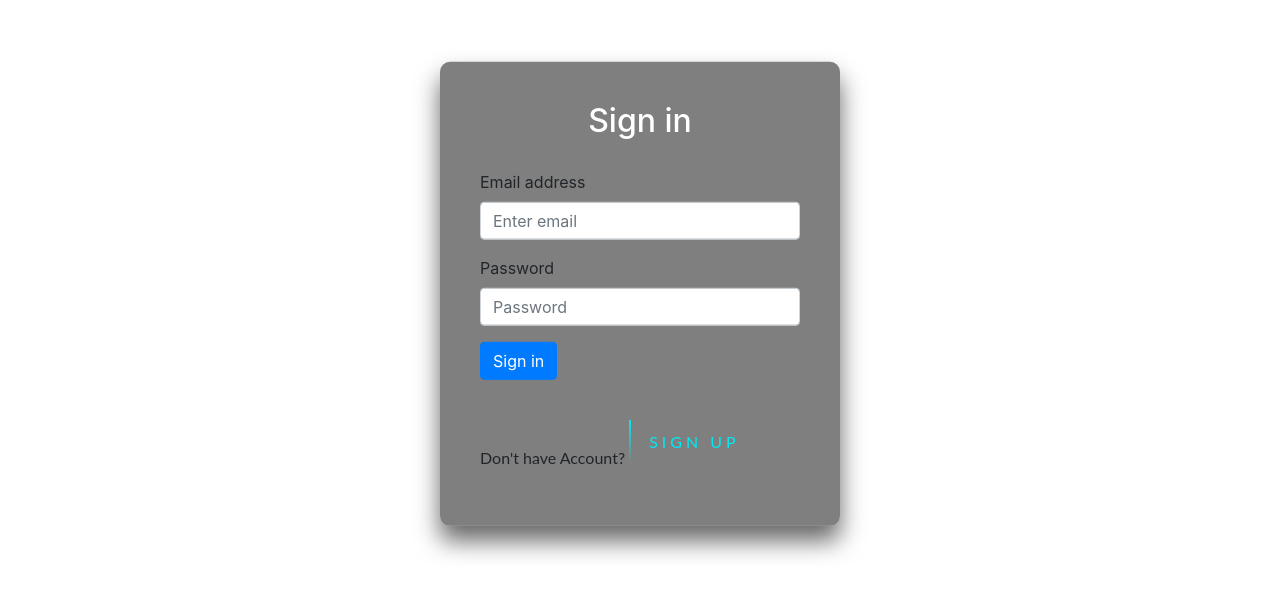
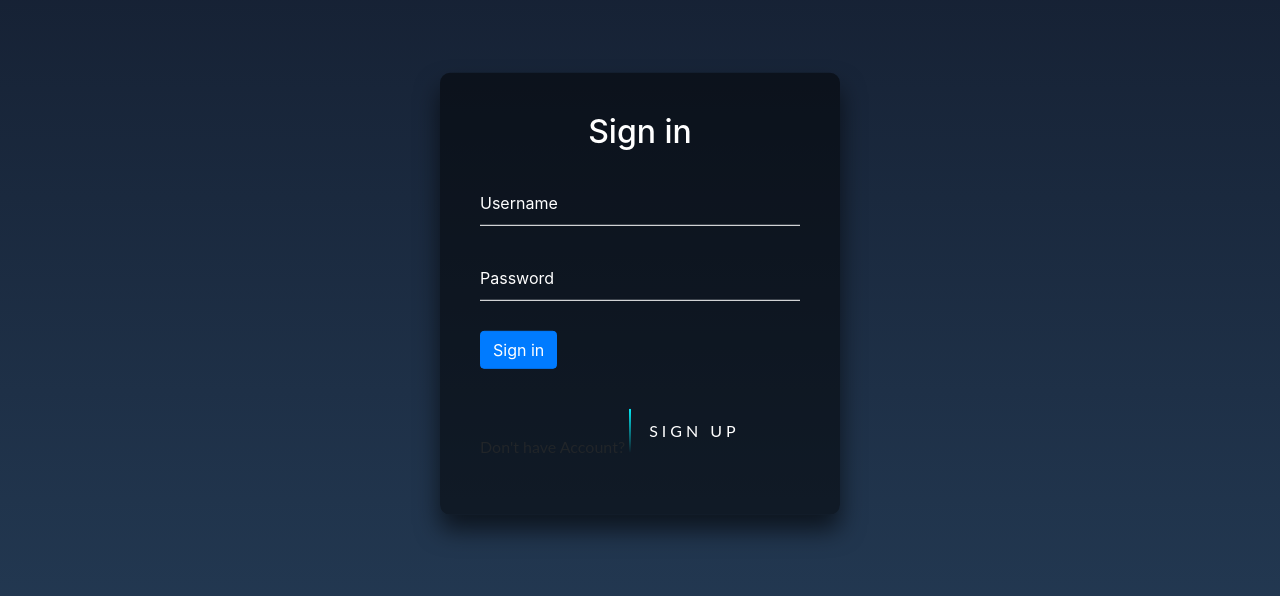
Before and after one commit to harunme3/angular-bootstrap-include-j7pyfr, an Angular app: page / in a window 1280 px wide. Shown: the part 106-702 px from the top of the page. Built offline with nearby package versions, Linux system fonts and the light colour scheme.

Commit message:
3 files modified

```diff
--- a/src/app/app.component.css
+++ b/src/app/app.component.css
@@ -2,10 +2,6 @@ p {
   font-family: Lato;
 }
 
-input.ng-invalid.ng-touched {
-  border: 1px solid red;
-  box-shadow: 0 0 13px inset rgb(255, 0, 0, 0.09);
-}
 
 .login-box {
   position: absolute;
@@ -14,9 +10,9 @@ input.ng-invalid.ng-touched {
   width: 400px;
   padding: 40px;
   transform: translate(-50%, -50%);
-  background: rgba(0, 0, 0, 0.5);
+  background: rgba(0,0,0,.5);
   box-sizing: border-box;
-  box-shadow: 0 15px 25px rgba(0, 0, 0, 0.6);
+  box-shadow: 0 15px 25px rgba(0,0,0,.6);
   border-radius: 10px;
 }
 
@@ -27,26 +23,62 @@ input.ng-invalid.ng-touched {
   text-align: center;
 }
 
+.login-box .user-box {
+  position: relative;
+}
+
+.login-box .user-box input {
+  width: 100%;
+  padding: 10px 0;
+  font-size: 16px;
+  color: #fff;
+  margin-bottom: 30px;
+  border: none;
+  border-bottom: 1px solid #fff;
+  outline: none;
+  background: transparent;
+}
+.login-box .user-box label {
+  position: absolute;
+  top:0;
+  left: 0;
+  padding: 10px 0;
+  font-size: 16px;
+  color: #fff;
+  pointer-events: none;
+  transition: .5s;
+}
+
+.login-box .user-box input:focus ~ label,
+.login-box .user-box input:valid ~ label {
+  top: -20px;
+  left: 0;
+  color: #03e9f4;
+  font-size: 12px;
+}
+
 .login-box form a {
   position: relative;
   display: inline-block;
   padding: 10px 20px;
-  color: #03e9f4;
+  color: #fff;
   font-size: 16px;
   text-decoration: none;
   text-transform: uppercase;
   overflow: hidden;
-  transition: 0.5s;
+  transition: .5s;
   margin-top: 40px;
-  letter-spacing: 4px;
+  letter-spacing: 4px
 }
 
 .login-box a:hover {
   background: #03e9f4;
   color: #fff;
   border-radius: 5px;
-  box-shadow: 0 0 5px #03e9f4, 0 0 25px #03e9f4, 0 0 50px #03e9f4,
-    0 0 100px #03e9f4;
+  box-shadow: 0 0 5px #03e9f4,
+              0 0 25px #03e9f4,
+              0 0 50px #03e9f4,
+              0 0 100px #03e9f4;
 }
 
 .login-box a span {
@@ -67,8 +99,7 @@ input.ng-invalid.ng-touched {
   0% {
     left: -100%;
   }
-  50%,
-  100% {
+  50%,100% {
     left: 100%;
   }
 }
@@ -80,15 +111,14 @@ input.ng-invalid.ng-touched {
   height: 100%;
   background: linear-gradient(180deg, transparent, #03e9f4);
   animation: btn-anim2 1s linear infinite;
-  animation-delay: 0.25s;
+  animation-delay: .25s
 }
 
 @keyframes btn-anim2 {
   0% {
     top: -100%;
   }
-  50%,
-  100% {
+  50%,100% {
     top: 100%;
   }
 }
@@ -100,15 +130,14 @@ input.ng-invalid.ng-touched {
   height: 2px;
   background: linear-gradient(270deg, transparent, #03e9f4);
   animation: btn-anim3 1s linear infinite;
-  animation-delay: 0.5s;
+  animation-delay: .5s
 }
 
 @keyframes btn-anim3 {
   0% {
     right: -100%;
   }
-  50%,
-  100% {
+  50%,100% {
     right: 100%;
   }
 }
@@ -120,15 +149,14 @@ input.ng-invalid.ng-touched {
   height: 100%;
   background: linear-gradient(360deg, transparent, #03e9f4);
   animation: btn-anim4 1s linear infinite;
-  animation-delay: 0.75s;
+  animation-delay: .75s
 }
 
 @keyframes btn-anim4 {
   0% {
     bottom: -100%;
   }
-  50%,
-  100% {
+  50%,100% {
     bottom: 100%;
   }
 }
--- a/src/app/app.component.html
+++ b/src/app/app.component.html
@@ -1,17 +1,15 @@
 <div *ngIf="error" class="alert alert-danger m-3" role="alert">
 	<strong>An error occured</strong>{{error}}
 </div>
+
+
 <div class="login-box">
-  <h2>	{{ loginmode ?"Sign in":"Sign up"}}</h2>
-<form    [formGroup]="Form" (ngSubmit)="onSubmit()">
-	<div class="form-group">
-		<label for="exampleInputEmail1">Email address</label>
-		<input
-      type="email"
-      class="form-control"
-      formControlName="email"
-      placeholder="Enter email"
-    />
+	<h2> {{ loginmode ?"Sign in":"Sign up"}}</h2>
+
+	<form [formGroup]="Form" (ngSubmit)="onSubmit()">
+		<div class="user-box">
+			<input formControlName="email" type="email" name="" required="">
+			<label>Username</label>
 			<small
       *ngIf="!Form.get('email').valid && Form.get('email').touched"
       class="Form-text text-danger "
@@ -19,21 +17,15 @@
     >
       Please Enter email</small>
 		</div>
-	<div class="form-group">
-		<label for="exampleInputPassword1">Password</label>
-		<input
-      type="password"
-      class="form-control"
-      formControlName="password"
-      placeholder="Password"
-    />
+		<div class="user-box">
+			<input  formControlName="password" type="password" name="" required="">
+			<label>Password</label>
 			<small
       *ngIf="!Form.get('email').valid && Form.get('email').touched"
       class="Form-text text-danger "
     >
       Please Enter password</small>
 		</div>
-
 		<div>
 			<button type="submit" class="btn btn-primary">
       {{loginmode?"Sign in":"Sign up"}}
@@ -48,9 +40,11 @@
 					<span></span>
 					<span></span>
 					<span></span>
+
 					{{loginmode?"Sign up":"Sign in"}}</a>
 			</p>
 
 		</div>
+	</form>
 
-</form>
+</div>
--- a/src/styles.css
+++ b/src/styles.css
@@ -1,2 +1,12 @@
 /* Add application styles & imports to this file! */
 @import '~bootstrap/dist/css/bootstrap.min.css';
+
+html {
+  height: 100%;
+}
+body {
+  margin:0;
+  padding:0;
+  background: linear-gradient(#141e30, #243b55);
+
+}
```
Lines whose indentation alone changed are shown as unchanged.
